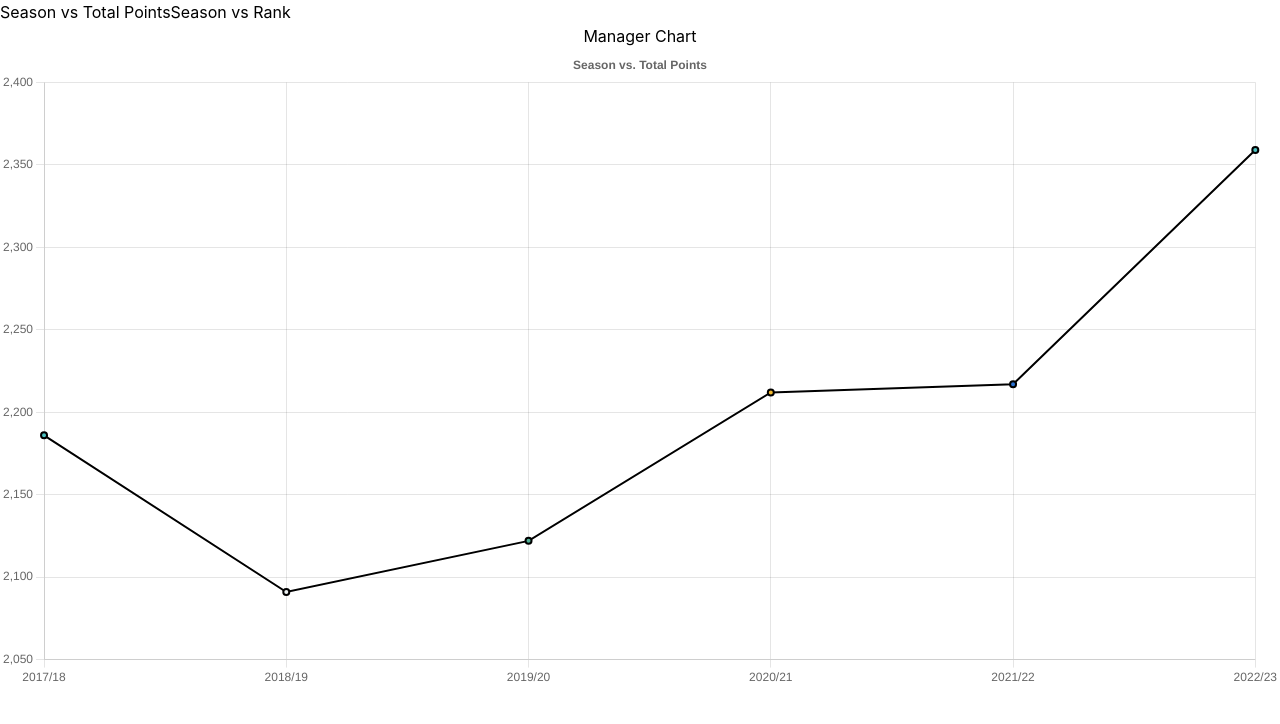
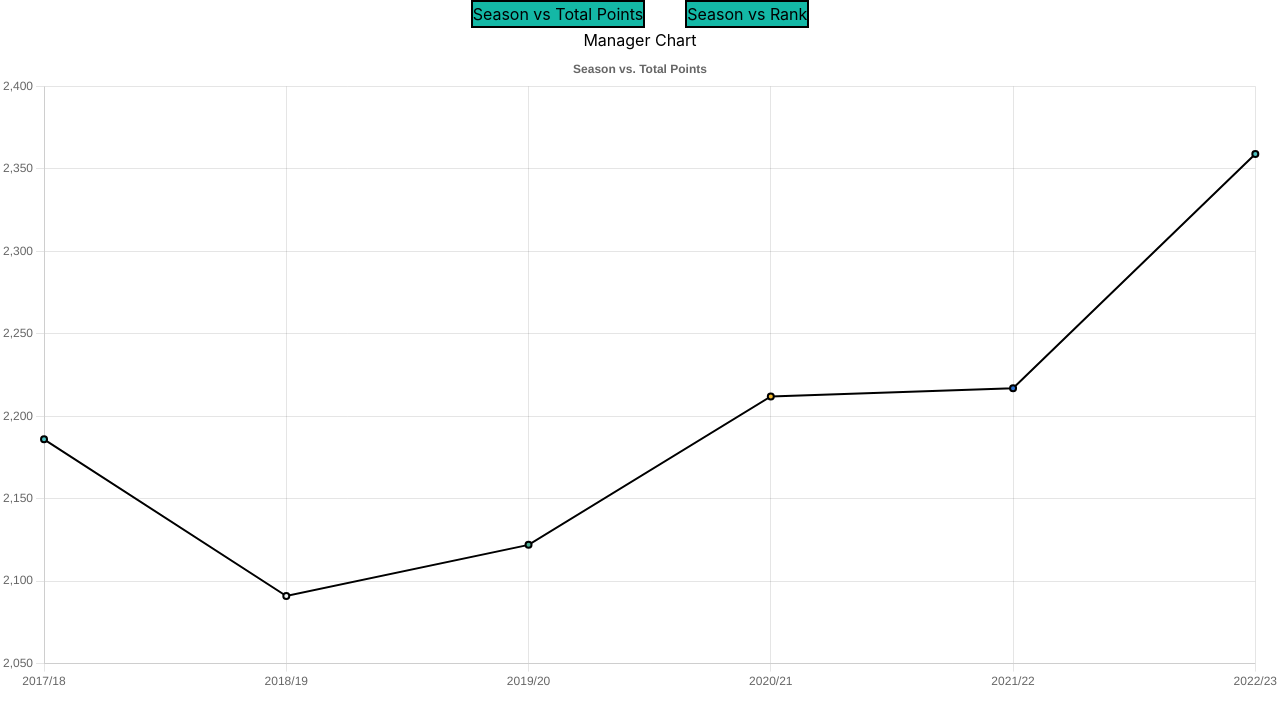
Before and after one commit to alricf/fantasySidekick, a React (Create React App) app in the folder client/: page / in a window 1280 px wide. Shown: the top 724 px of the page. Built offline with nearby package versions, Linux system fonts and the light colour scheme.

Commit message:
Styling chart buttons

```diff
--- a/client/src/App.js
+++ b/client/src/App.js
@@ -100,16 +100,20 @@ export default function App() {
 
   // Template
   return (
-    <div className="App">
+    <div>
       {/* Chart Logic */}
+      <div className={"flex justify-center"}>
         <Button
+          className={"border-solid border-black bg-teal-500 border-2 mr-5"}
           onClick={showTotalPointsChart}
           buttonText={"Season vs Total Points"}
         />
         <Button
+          className={"border-solid border-black bg-teal-500 border-2 ml-5"}
           onClick={showRankChart}
           buttonText={"Season vs Rank"}
         />
+      </div>
       {(!totalPointsChart && !rankChart) &&
         <LineChart
           chartData={homeTotalPointsChartData}
```
Lines whose indentation alone changed are shown as unchanged.
